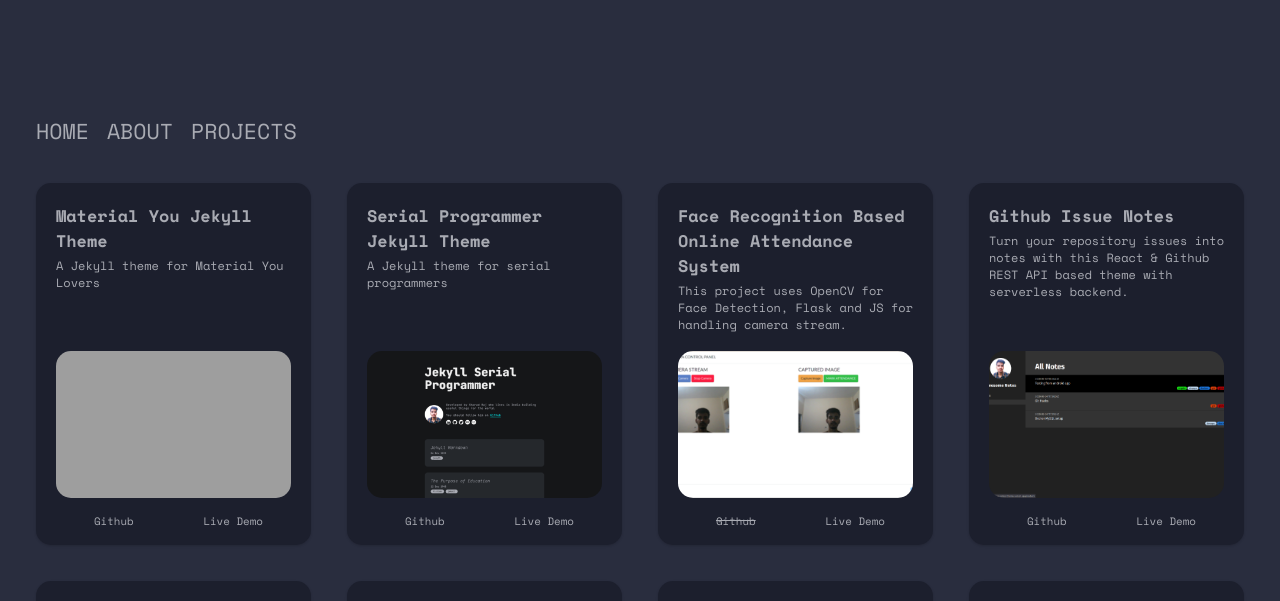
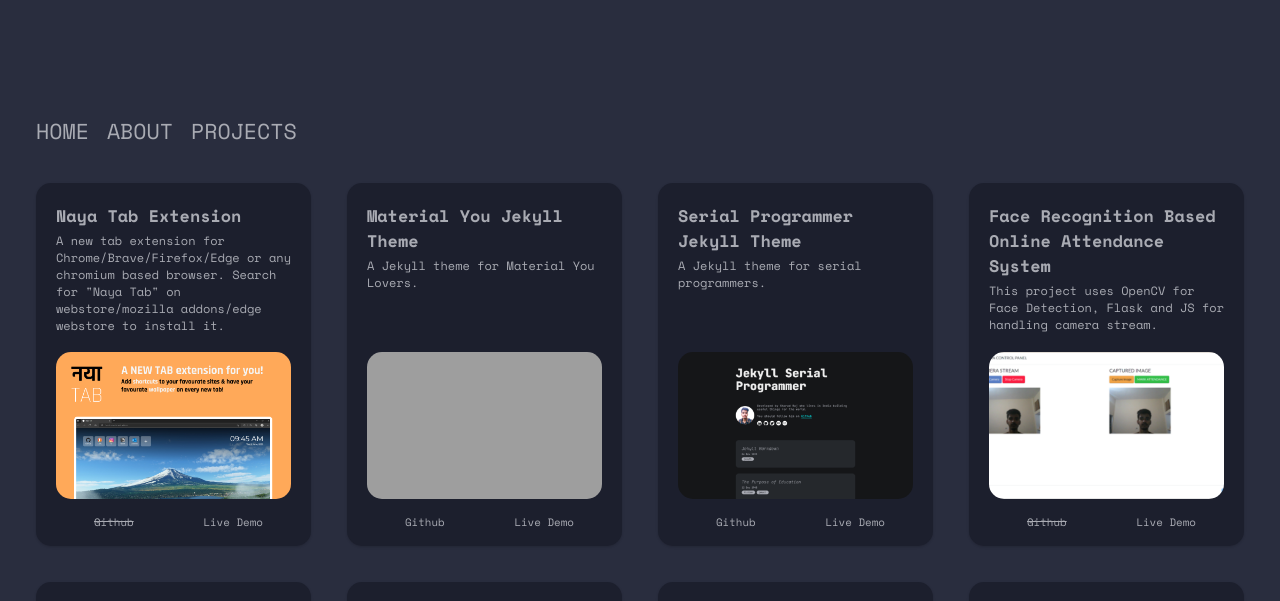
Before and after one commit to sharadcodes/sharadcodes.github.io, a Jekyll site: the page built from projects.md, in a window 1280 px wide and 900 px high, cut to the strip 299-900 px from the top of the window. Built offline with Jekyll 4.4.1, drawn with Linux system fonts in a browser that asks for light colours; nearby versions of some CDN libraries.

Commit message:
Update projects_data.yml

```diff
--- a/_data/projects_data.yml
+++ b/_data/projects_data.yml
@@ -1,15 +1,21 @@
 projects:
+  - title: Naya Tab Extension
+    img: /assets/uploads/nte.png
+    img_alt: Naya Tab Extension
+    about: A new tab extension for Chrome/Brave/Firefox/Edge or any chromium based browser. Search for "Naya Tab" on webstore/mozilla addons/edge webstore to install it.
+    link: https://addons.mozilla.org/en-US/firefox/addon/naya-tab/
+
   - title: Material You Jekyll Theme
     img: /assets/uploads/myjt.png
     img_alt: Material You Jekyll Theme
-    about: A Jekyll theme for Material You Lovers
+    about: A Jekyll theme for Material You Lovers.
     code: https://github.com/sharadcodes/jekyll-theme-material-you
     link: https://sharadcodes.github.io/jekyll-theme-material-you/
 
   - title: Serial Programmer Jekyll Theme
     img: /assets/uploads/spjt.png
     img_alt: Serial Programmer Jekyll Theme
-    about: A Jekyll theme for serial programmers
+    about: A Jekyll theme for serial programmers.
     code: https://github.com/sharadcodes/jekyll-theme-serial-programmer
     link: https://sharadcodes.github.io/jekyll-theme-serial-programmer/
 
```
